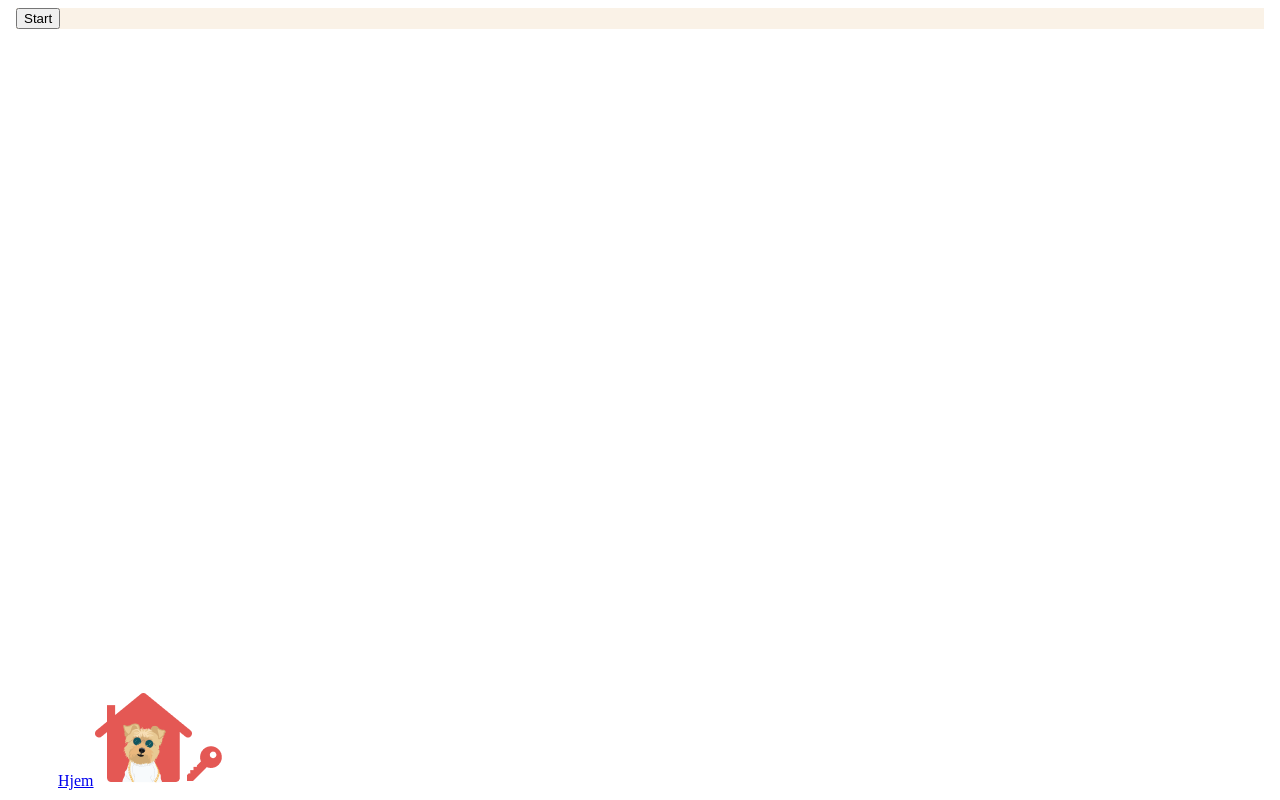
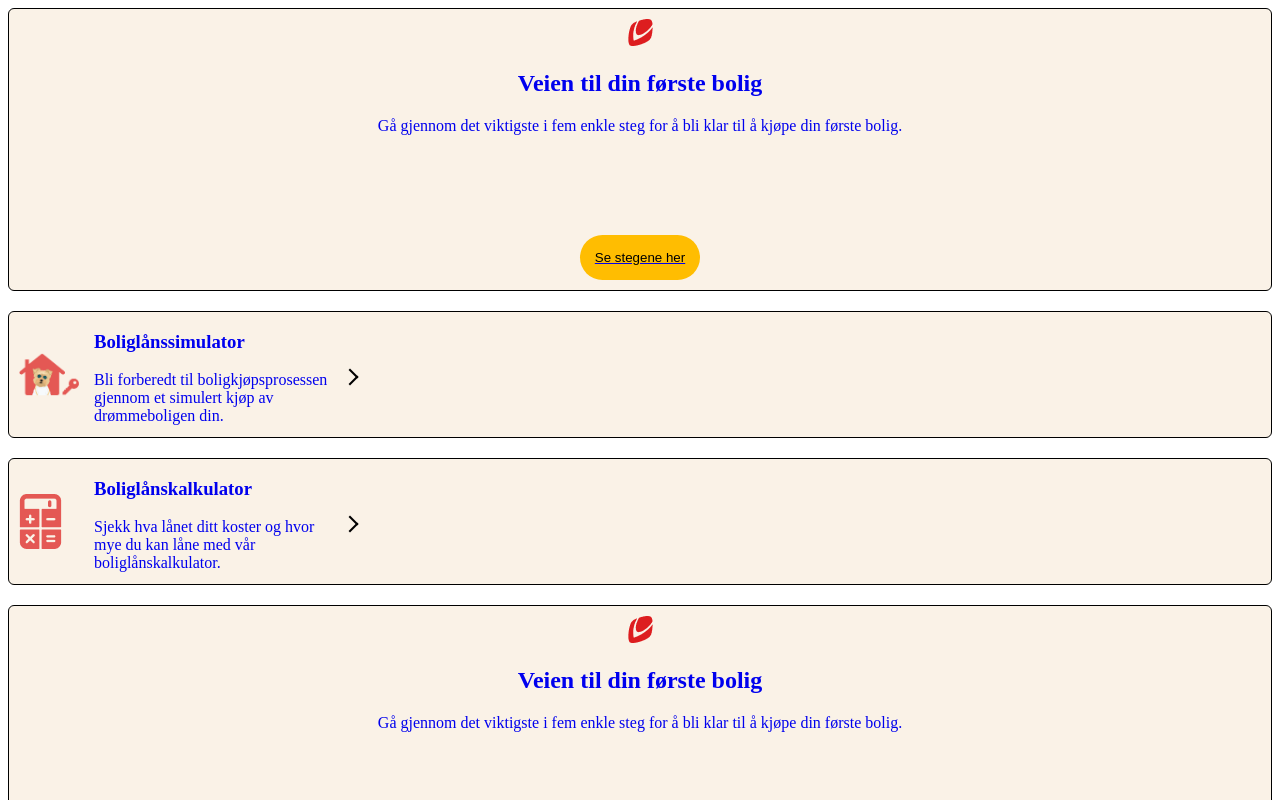
Before and after one commit to SimenHHauge/Bacheloroppgave, a React (Create React App) app in the folder bachelor/: page / in a window 1280 px wide. Shown: the top 800 px of the page. Built offline with nearby package versions, Linux system fonts and the light colour scheme.

Commit message:
Utkast av Landingsside, navigasjonsbaren går ikke vekk atm

```diff
--- a/bachelor/src/App.jsx
+++ b/bachelor/src/App.jsx
@@ -5,14 +5,15 @@ import LandingSide from "./LandingSide.jsx";
 import SimulertBoligkjop from './SimulertBoligkjop/SimulertBoligkjop.jsx';
 import Navigasjon from "./SimulertBoligkjop/Navigasjon.jsx"
 
+
 function App() {
   return (
       <div>
-        <Navigasjon />
           <Routes>
             <Route path="/" element={<LandingSide />} />
             <Route path="/SimulertBoligkjop" element={<SimulertBoligkjop />} />
           </Routes>
+          <LandingSide />
       </div>
   );
 }
--- a/bachelor/src/Hjelpefiler/Tekster.jsx
+++ b/bachelor/src/Hjelpefiler/Tekster.jsx
@@ -0,0 +1,14 @@
+export const Boligkjop = {
+    tittel: "Boliglånssimulator",
+    tekst: "Bli forberedt til boligkjøpsprosessen gjennom et simulert kjøp av drømmeboligen din."
+}
+
+export const Kalkulator = {
+    tittel: "Boliglånskalkulator",
+    tekst: "Sjekk hva lånet ditt koster og hvor mye du kan låne med vår boliglånskalkulator."
+}
+
+export const VeienTil = {
+    tittel: "Veien til din første bolig",
+    tekst: "Gå gjennom det viktigste i fem enkle steg for å bli klar til å kjøpe din første bolig."
+}
--- a/bachelor/src/LandingSide.jsx
+++ b/bachelor/src/LandingSide.jsx
@@ -1,18 +1,55 @@
 import React from "react";
-
 import styled from "styled-components";
 
-const Bakgrunn = styled.body`
-  background-color: #FAF2E7;
+import Hus from "./SimulertBoligkjop/Bilder/Hus.png";
+import Kalkulatorimg from "./SimulertBoligkjop/Bilder/Kalkulator.png";
+import SPVLogo from "./SimulertBoligkjop/Bilder/SPVLogo.png";
+import Knapp from "./SimulertBoligkjop/Knapp";
+import { Boligkjop, Kalkulator, VeienTil } from "./Hjelpefiler/Tekster.jsx";
+
+const Knapper = styled.a`
+    text-decoration: none;
+`;
+
+const Veien = styled.div`
+    text-align: center;
+    border: 1px solid black;
+    border-radius: 6px;
+    background-color: #FAF2E7;
+    width: 375x;
+    margin-bottom: 20px;
+    padding 10px;
+`;
+
+const StartKnapp = styled.button`
+    background-color: #FFBD01;
+    display: block;
+    margin-left: auto;
+    margin-right: auto;
+    padding: 15px;
+    margin-top: 100px;
+    border: 0px;
+    border-radius: 40px;
 `;
 
 function LandingSide() {
     return (
-        <Bakgrunn>
-                <form>
-                    <button> Start </button>
-                </form>
-        </Bakgrunn>
+    <div>
+        <Knapper href="/">
+            <Veien>
+                <img src={SPVLogo} />
+                <h2>{ VeienTil.tittel }</h2>
+                <p>{ VeienTil.tekst }</p>
+                <a href="/"><StartKnapp>Se stegene her</StartKnapp></a>
+            </Veien>
+        </Knapper>
+        <Knapper href="/SimulertBoligkjop">
+            <Knapp bilde={ Hus } tittel={ Boligkjop.tittel } undertekst={ Boligkjop.tekst }/>
+        </Knapper>
+        <Knapper href="/">
+            <Knapp bilde={ Kalkulatorimg } tittel={ Kalkulator.tittel } undertekst={ Kalkulator.tekst }/>
+        </Knapper>
+    </div>
     )
 }
 
--- /dev/null
+++ b/bachelor/src/SimulertBoligkjop/Knapp.jsx
@@ -0,0 +1,51 @@
+import React from "react";
+import styled from "styled-components";
+
+const Grid = styled.div`
+    display: grid;
+    grid-template-columns: 75px 250px 25px;
+    border: 1px solid black;
+    border-radius: 6px;
+    background-color: #FAF2E7;
+    width: 375x;
+    height: 125px;
+    margin-bottom: 20px;
+    bottom: 0;
+`;
+
+const GridItems = styled.div`
+    display: block;
+    margin: auto;
+    margin-left:10px;
+`;
+
+const StyledImg = styled.img`
+    max-width: 60px;
+`;
+
+const Tilbake = styled.div`
+    width: 10px;
+    height: 10px;
+    border-top: 2px solid black;
+    border-left: 2px solid black;
+    transform: rotate(135deg);
+`;
+
+function Knapp({ bilde, tittel, undertekst}) {
+    return (
+        <Grid>
+            <GridItems>
+                <StyledImg src={ bilde } />
+            </GridItems>
+            <GridItems>
+                <h3>{tittel ? tittel : 'error'}</h3>
+                <p>{ undertekst }</p>
+            </GridItems>
+            <GridItems>
+                <Tilbake />
+            </GridItems>
+        </Grid>
+    )
+}
+
+export default Knapp;
--- a/bachelor/src/SimulertBoligkjop/Navigasjon.jsx
+++ b/bachelor/src/SimulertBoligkjop/Navigasjon.jsx
@@ -1,37 +1,55 @@
 import React from "react";
 import styled from "styled-components";
 
-import Hus from "./Bilder/Hus.png"
+import Hus from "./Bilder/Hus.png";
+import Kalkulatorimg from "./Bilder/Kalkulator.png";
+import SPVLogo from "./Bilder/SPVLogo.png";
+import Knapp from "./Knapp";
+import { Boligkjop, Kalkulator, VeienTil } from "../Hjelpefiler/Tekster.jsx";
 
-const Footer = styled.footer`
-    position: fixed;
-    bottom: 0;
-    width: 80%;
+const Knapper = styled.a`
+    text-decoration: none;
 `;
 
-const Navbar = styled.ul`
-    list-style-type: none;
-    margin: 10px;
+const Veien = styled.div`
+    text-align: center;
+    border: 1px solid black;
+    border-radius: 6px;
+    background-color: #FAF2E7;
+    width: 375x;
+    margin-bottom: 20px;
+    padding 10px;
 `;
 
-const NavItems = styled.li`
-    display: inline;
-    float: center;
+const StartKnapp = styled.button`
+    background-color: #FFBD01;
+    display: block;
+    margin-left: auto;
+    margin-right: auto;
+    padding: 15px;
+    margin-top: 100px;
+    border: 0px;
+    border-radius: 40px;
 `;
 
-const Navigasjon = () => {
+function Navigasjon() {
     return (
-        <Footer>
-            <Navbar>
-                <NavItems>
-                    <a href="./">Hjem</a>
-                </NavItems>
-                <NavItems>
-                    <a href="./SimulertBoligkjop"><img src={Hus} /></a>
-                </NavItems>
-            </Navbar>
-
-        </Footer>
+    <div>
+        <Knapper href="/">
+            <Veien>
+                <img src={SPVLogo} />
+                <h2>{ VeienTil.tittel }</h2>
+                <p>{ VeienTil.tekst }</p>
+                <a href="/"><StartKnapp>Se stegene her</StartKnapp></a>
+            </Veien>
+        </Knapper>
+        <Knapper href="/SimulertBoligkjop">
+            <Knapp bilde={ Hus } tittel={ Boligkjop.tittel } undertekst={ Boligkjop.tekst }/>
+        </Knapper>
+        <Knapper href="/">
+            <Knapp bilde={ Kalkulatorimg } tittel={ Kalkulator.tittel } undertekst={ Kalkulator.tekst }/>
+        </Knapper>
+    </div>
     )
 }
 
--- a/bachelor/src/SimulertBoligkjop/SimulertBoligkjop.jsx
+++ b/bachelor/src/SimulertBoligkjop/SimulertBoligkjop.jsx
@@ -56,9 +56,9 @@ function SimulertBoligkjop() {
             <Beskrivelse>
                 Gjennomfør et simulert boligkjøp av drømmeboligen din. Lim inn en Finn-link til boligannonsen du ønsker å kjøpe og fyll inn informasjon om deg selv. <br/><br/> Hunden Zlatan hjelper deg gjennom alle stegene som din personlige rådgiver og megler.
             </Beskrivelse>
-            <StartKnapp>
+            <a href="/LandingSide"><StartKnapp>
                 Start simulator
-            </StartKnapp>
+            </StartKnapp> </a>
         </Bakgrunn>
     )
 }
```
Also changed, not shown: bachelor/src/SimulertBoligkjop/Bilder/Kalkulator.png (added), bachelor/src/SimulertBoligkjop/Bilder/SPVLogo.png (added).
